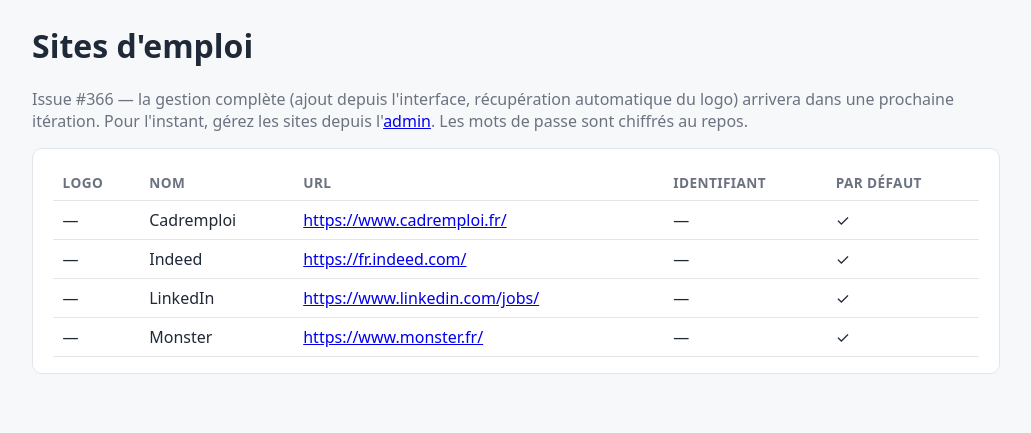
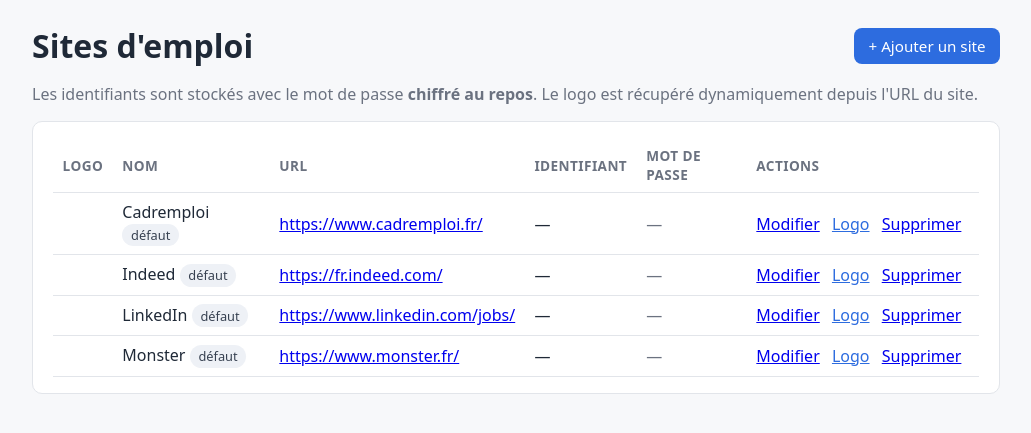
Before and after one commit to lenoirpatrick/CandiTrack, a Django app: page /sites/ in a window 1280 px wide. Shown: the part 55-488 px from the top of the page, without its empty margins (124-1155 px from the left). Run offline with Django 5.2, Linux system fonts and the light colour scheme; data comes from the database, SQL or seed files in the repository.

Commit message:
#366 Gestion complete des sites d'emploi + logo dynamique
- CRUD des sites depuis l'interface : ajout / edition / suppression manuels
  (vues site_create / site_update / site_delete, formulaire JobSiteForm).
- Recuperation dynamique du logo via l'URL (tracking/logos.py) : lecture de la
  page pour extraire apple-touch-icon / link rel=icon / og:image, avec repli
  sur un service favicon deterministe ; aucune dependance supplementaire (stdlib).
- Action "rafraichir le logo" par site + option auto-logo dans le formulaire.
- Mot de passe : champ masque, laisse vide a l'edition il conserve la valeur
  chiffree existante ; jamais affiche en clair dans la liste.
- Migration de donnees fixant le logo des 4 sites par defaut.

Co-Authored-By: Claude Opus 4.8 <noreply@anthropic.com>

```diff
--- a/templates/base.html
+++ b/templates/base.html
@@ -34,7 +34,9 @@
         .messages li { background:#e7f5ec; border:1px solid #bfe3cd; padding:0.6rem 0.9rem;
                  border-radius:8px; margin-bottom:0.5rem; }
         .muted { color: var(--muted); }
-        .row-actions a { margin-right:0.5rem; }
+        .row-actions a, .row-actions form { margin-right:0.5rem; }
+        .linklike { background:none; border:none; padding:0; color:var(--accent); cursor:pointer;
+                 font:inherit; text-decoration:underline; }
     </style>
 </head>
 <body>
--- a/templates/tracking/site_list.html
+++ b/templates/tracking/site_list.html
@@ -1,29 +1,39 @@
 {% extends "base.html" %}
 {% block title %}Sites — CandiTrack{% endblock %}
 {% block content %}
-<h1>Sites d'emploi</h1>
-<p class="muted">Issue #366 — la gestion complète (ajout depuis l'interface, récupération automatique
-    du logo) arrivera dans une prochaine itération. Pour l'instant, gérez les sites depuis l'<a href="/admin/tracking/jobsite/">admin</a>.
-    Les mots de passe sont chiffrés au repos.</p>
+<div style="display:flex; justify-content:space-between; align-items:center; margin-bottom:1rem;">
+    <h1 style="margin:0;">Sites d'emploi</h1>
+    <a class="btn" href="{% url 'tracking:site_create' %}">+ Ajouter un site</a>
+</div>
+<p class="muted">Les identifiants sont stockés avec le mot de passe <strong>chiffré au repos</strong>.
+    Le logo est récupéré dynamiquement depuis l'URL du site.</p>
 
 <div class="card">
     {% if sites %}
     <table>
-        <thead><tr><th>Logo</th><th>Nom</th><th>URL</th><th>Identifiant</th><th>Par défaut</th></tr></thead>
+        <thead><tr><th>Logo</th><th>Nom</th><th>URL</th><th>Identifiant</th><th>Mot de passe</th><th>Actions</th></tr></thead>
         <tbody>
             {% for s in sites %}
             <tr>
-                <td>{% if s.logo_url %}<img src="{{ s.logo_url }}" alt="" height="20">{% else %}—{% endif %}</td>
-                <td>{{ s.name }}</td>
+                <td>{% if s.logo_url %}<img src="{{ s.logo_url }}" alt="" height="24" style="vertical-align:middle;">{% else %}<span class="muted">—</span>{% endif %}</td>
+                <td>{{ s.name }}{% if s.is_builtin %} <span class="badge">défaut</span>{% endif %}</td>
                 <td>{% if s.url %}<a href="{{ s.url }}" target="_blank" rel="noopener">{{ s.url }}</a>{% else %}—{% endif %}</td>
                 <td>{{ s.username|default:"—" }}</td>
-                <td>{% if s.is_builtin %}✓{% endif %}</td>
+                <td>{% if s.password %}<span class="muted">••••••</span>{% else %}<span class="muted">—</span>{% endif %}</td>
+                <td class="row-actions" style="white-space:nowrap;">
+                    <a href="{% url 'tracking:site_update' s.pk %}">Modifier</a>
+                    <form method="post" action="{% url 'tracking:site_refresh_logo' s.pk %}" style="display:inline;">
+                        {% csrf_token %}
+                        <button type="submit" class="linklike" title="Récupérer le logo depuis l'URL">Logo</button>
+                    </form>
+                    <a href="{% url 'tracking:site_delete' s.pk %}">Supprimer</a>
+                </td>
             </tr>
             {% endfor %}
         </tbody>
     </table>
     {% else %}
-    <p class="muted">Aucun site.</p>
+    <p class="muted">Aucun site. <a href="{% url 'tracking:site_create' %}">Ajoutez-en un</a>.</p>
     {% endif %}
 </div>
 {% endblock %}
--- /dev/null
+++ b/tracking/logos.py
@@ -0,0 +1,88 @@
+"""Dynamic logo/favicon resolution for job sites (issue #366).
+
+`fetch_logo_url` does a best-effort retrieval of a site's logo from its URL:
+it reads the page and looks for an ``apple-touch-icon`` / ``<link rel="icon">``
+/ ``og:image``. On any failure (network, parsing, no icon) it falls back to a
+deterministic favicon-service URL derived from the domain.
+
+Only the Python standard library is used (urllib + html.parser) so no extra
+dependency is required.
+"""
+
+import urllib.request
+from html.parser import HTMLParser
+from urllib.parse import urljoin, urlparse
+
+USER_AGENT = "CandiTrack/0.1 (+logo-fetcher)"
+TIMEOUT = 5  # seconds
+MAX_BYTES = 200_000  # only the <head> matters; cap the download
+
+
+def _normalize(url):
+    """Ensure the URL has a scheme so urlparse/urlopen behave."""
+    if not url:
+        return ""
+    if not urlparse(url).scheme:
+        url = "https://" + url
+    return url
+
+
+def _domain(url):
+    return urlparse(_normalize(url)).netloc
+
+
+def favicon_service_url(url):
+    """Deterministic favicon URL derived from the domain (no network call)."""
+    domain = _domain(url)
+    if not domain:
+        return ""
+    return f"https://www.google.com/s2/favicons?domain={domain}&sz=64"
+
+
+class _IconParser(HTMLParser):
+    def __init__(self):
+        super().__init__()
+        self.icon = None
+        self.apple_icon = None
+        self.og_image = None
+
+    def handle_starttag(self, tag, attrs):
+        a = {k.lower(): (v or "") for k, v in attrs}
+        if tag == "link":
+            rel = a.get("rel", "").lower()
+            href = a.get("href")
+            if href and "icon" in rel:
+                if "apple-touch-icon" in rel:
+                    self.apple_icon = self.apple_icon or href
+                else:
+                    self.icon = self.icon or href
+        elif tag == "meta":
+            prop = (a.get("property") or a.get("name") or "").lower()
+            if prop == "og:image" and a.get("content"):
+                self.og_image = self.og_image or a["content"]
+
+
+def fetch_logo_url(url):
+    """Best-effort absolute logo URL for ``url``; falls back to favicon service."""
+    url = _normalize(url)
+    if not url:
+        return ""
+    fallback = favicon_service_url(url)
+    try:
+        req = urllib.request.Request(url, headers={"User-Agent": USER_AGENT})
+        with urllib.request.urlopen(req, timeout=TIMEOUT) as resp:
+            charset = resp.headers.get_content_charset() or "utf-8"
+            html = resp.read(MAX_BYTES).decode(charset, errors="replace")
+    except Exception:
+        return fallback
+
+    parser = _IconParser()
+    try:
+        parser.feed(html)
+    except Exception:
+        return fallback
+
+    candidate = parser.apple_icon or parser.icon or parser.og_image
+    if candidate:
+        return urljoin(url, candidate)
+    return fallback
--- a/tracking/urls.py
+++ b/tracking/urls.py
@@ -14,6 +14,10 @@ urlpatterns = [
         name="candidature_update",
     ),
     path("sites/", views.site_list, name="site_list"),
+    path("sites/nouveau/", views.site_create, name="site_create"),
+    path("sites/<int:pk>/modifier/", views.site_update, name="site_update"),
+    path("sites/<int:pk>/supprimer/", views.site_delete, name="site_delete"),
+    path("sites/<int:pk>/logo/", views.site_refresh_logo, name="site_refresh_logo"),
     path("stats/", views.stats, name="stats"),
     path("cv/", views.cv_list, name="cv_list"),
 ]
--- a/tracking/views.py
+++ b/tracking/views.py
@@ -2,7 +2,8 @@ from django.contrib import messages
 from django.db.models import Count
 from django.shortcuts import get_object_or_404, redirect, render
 
-from .forms import CandidatureForm
+from .forms import CandidatureForm, JobSiteForm
+from .logos import fetch_logo_url
 from .models import CV, Candidature, JobSite, Statut, StatusHistory
 
 
@@ -71,9 +72,64 @@ def candidature_update(request, pk):
 
 
 def site_list(request):
-    """Issue #366 — full UI (add form, dynamic logo) comes later."""
+    """Issue #366 — list of job sites with manual management."""
     sites = JobSite.objects.all()
     return render(request, "tracking/site_list.html", {"sites": sites})
+
+
+def site_create(request):
+    if request.method == "POST":
+        form = JobSiteForm(request.POST)
+        if form.is_valid():
+            form.save()
+            messages.success(request, "Site ajouté.")
+            return redirect("tracking:site_list")
+    else:
+        form = JobSiteForm()
+    return render(
+        request,
+        "tracking/site_form.html",
+        {"form": form, "title": "Ajouter un site"},
+    )
+
+
+def site_update(request, pk):
+    site = get_object_or_404(JobSite, pk=pk)
+    if request.method == "POST":
+        form = JobSiteForm(request.POST, instance=site)
+        if form.is_valid():
+            form.save()
+            messages.success(request, "Site mis à jour.")
+            return redirect("tracking:site_list")
+    else:
+        form = JobSiteForm(instance=site)
+    return render(
+        request,
+        "tracking/site_form.html",
+        {"form": form, "title": f"Modifier {site.name}", "site": site},
+    )
+
+
+def site_delete(request, pk):
+    site = get_object_or_404(JobSite, pk=pk)
+    if request.method == "POST":
+        site.delete()
+        messages.success(request, "Site supprimé.")
+        return redirect("tracking:site_list")
+    return render(request, "tracking/site_confirm_delete.html", {"site": site})
+
+
+def site_refresh_logo(request, pk):
+    """Re-fetch the logo from the site URL (issue #366)."""
+    site = get_object_or_404(JobSite, pk=pk)
+    if request.method == "POST":
+        if site.url:
+            site.logo_url = fetch_logo_url(site.url)
+            site.save(update_fields=["logo_url", "updated_at"])
+            messages.success(request, f"Logo de {site.name} mis à jour.")
+        else:
+            messages.error(request, f"{site.name} n'a pas d'URL.")
+    return redirect("tracking:site_list")
 
 
 def stats(request):
```
Also changed, not shown: templates/tracking/site_confirm_delete.html (added, +13 -0 lines), templates/tracking/site_form.html (added, +15 -0 lines), tracking/forms.py (+52 -1 lines), tracking/migrations/0003_builtin_site_logos.py (added).
